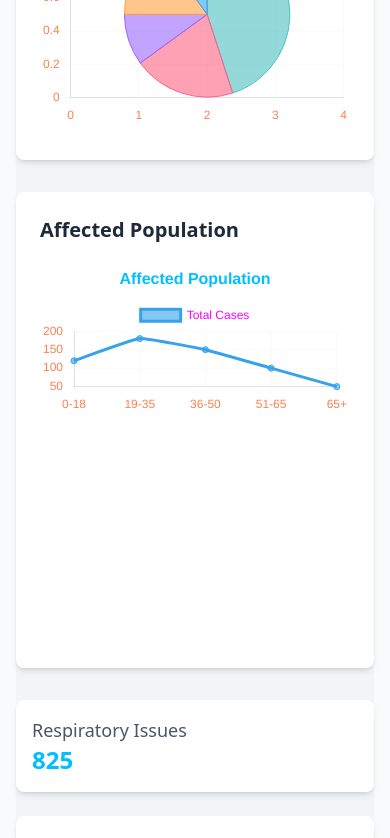
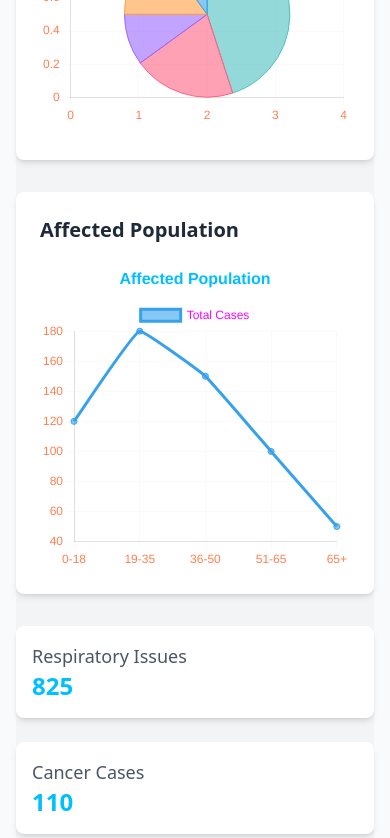
Before and after one commit to ShubhamKumar547/UCIL-SOC-25, a Next.js app: page /community in a window 390 px wide. Shown: the part 1836-2674 px from the top of the page. Built offline with nearby package versions, Linux system fonts and the light colour scheme.

Commit message:
added the responsive design to the charts

```diff
--- a/components/DataStats.jsx
+++ b/components/DataStats.jsx
@@ -68,6 +68,8 @@ const UraniumMineDashboard = () => {
         },
       },
     },
+    maintainAspectRatio: true,
+    aspectRatio: 1,
     scales: {
       y: {
         ticks: {
@@ -102,7 +104,7 @@ const UraniumMineDashboard = () => {
             <h2 className="text-xl font-semibold mb-4 text-gray-800 dark:text-white">
               {t.healthStats}
             </h2>
-            <div className="h-80">
+            <div className="w-full h-80">
               <Bar
                 data={{
                   labels: dashboardData.healthStats.labels,
@@ -181,7 +183,7 @@ const UraniumMineDashboard = () => {
           <h2 className="text-xl font-semibold mb-4 text-gray-800 dark:text-white">
             {t.population}
           </h2>
-          <div className="h-96">
+          <div className="max-h-100">
             <Line
               data={{
                 labels: dashboardData.population.labels,
```
